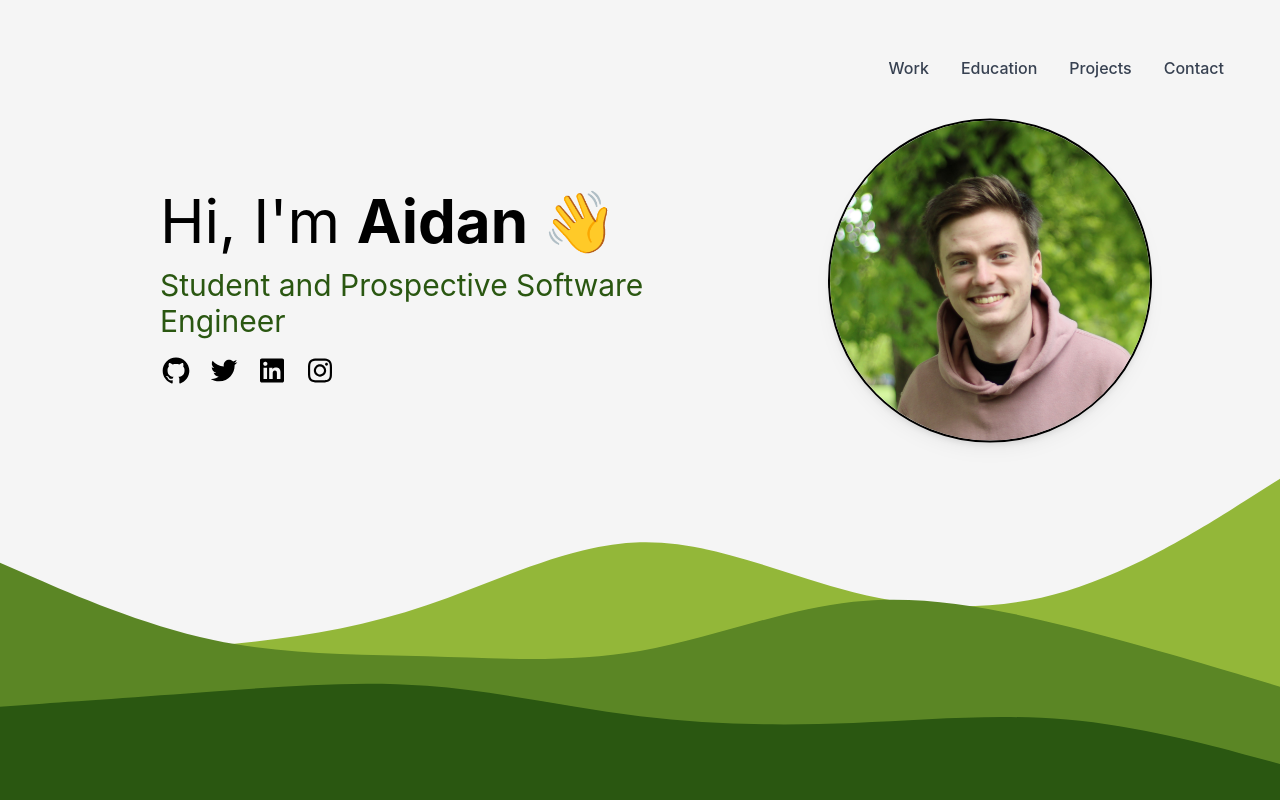
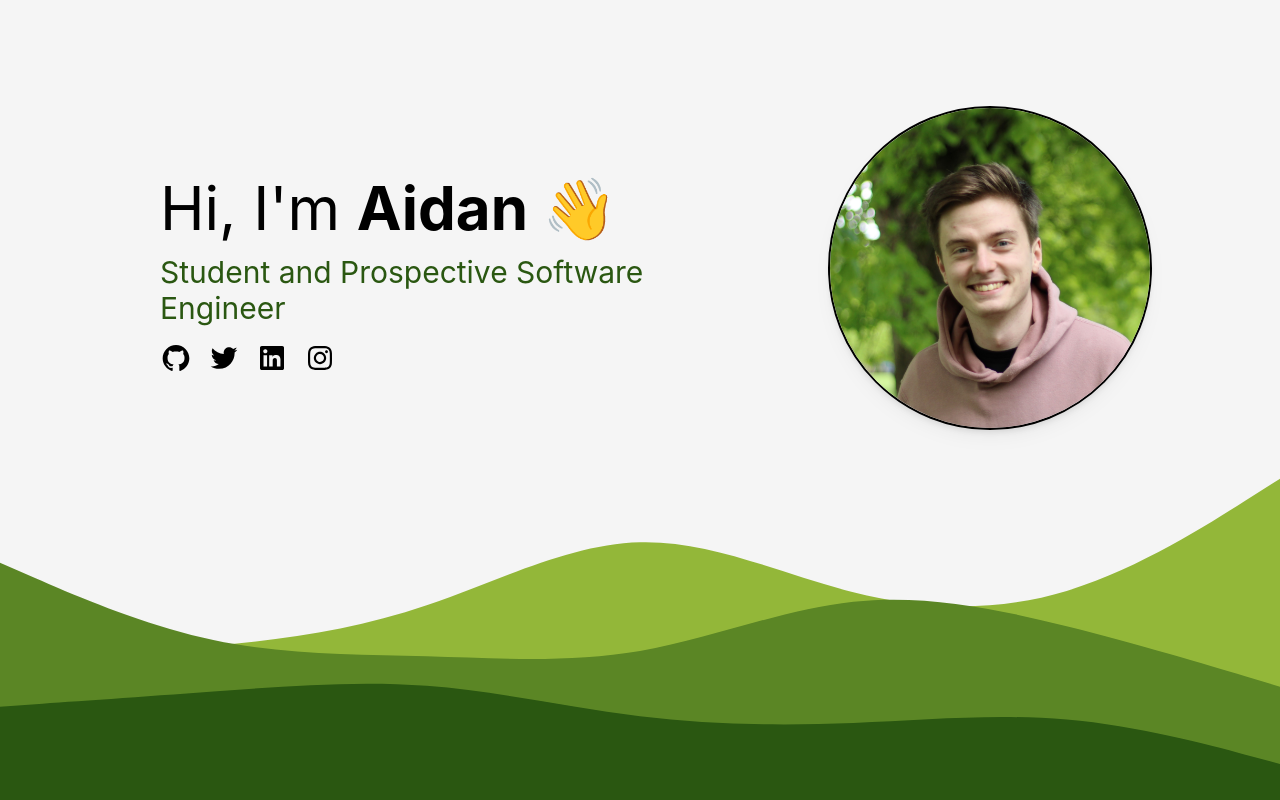
Before and after one commit to aidandagnall/aidandagnall.github.io, a React (Create React App) app: page / in a window 1280 px wide. Shown: the top 800 px of the page. Built offline with nearby package versions, Linux system fonts and the light colour scheme; the HTML template or start-up script is replaced by a standard one.

Commit message:
Remove navbar

```diff
--- a/src/components/NavBar.jsx
+++ b/src/components/NavBar.jsx
@@ -4,23 +4,23 @@ function NavBar(props) {
     return (
     <nav class="border-gray-200 px-2 sm:px-4 py-2.5 rounded z-50">
     <div class="flex flex-wrap justify-end items-end mx-auto">
-    <button data-collapse-toggle="navbar-default" type="button" class="inline-flex items-center p-2 ml-3 text-sm text-gray-500 rounded-lg md:hidden hover:bg-gray-100 focus:outline-none focus:ring-2 focus:ring-gray-200" aria-controls="navbar-default" aria-expanded="false">
+    <button data-collapse-toggle="navbar-default" type="button" class="inline-flex items-center p-2 ml-3 text-sm text-gray-500 rounded-lg xl:hidden hover:bg-gray-100 focus:outline-none focus:ring-2 focus:ring-gray-200" aria-controls="navbar-default" aria-expanded="false">
       <span class="sr-only">Open main menu</span>
       <svg class="w-6 h-6" aria-hidden="true" fill="currentColor" viewBox="0 0 20 20" xmlns="http://www.w3.org/2000/svg"><path fill-rule="evenodd" d="M3 5a1 1 0 011-1h12a1 1 0 110 2H4a1 1 0 01-1-1zM3 10a1 1 0 011-1h12a1 1 0 110 2H4a1 1 0 01-1-1zM3 15a1 1 0 011-1h12a1 1 0 110 2H4a1 1 0 01-1-1z" clip-rule="evenodd"></path></svg>
     </button>
-    <div class="hidden absolute top-10 left-10 right-10 w-auto md:block md:w-auto" id="navbar-default">
-      <ul class="flex flex-col p-4 mt-4 mb-4 rounded-lg bg-white md:bg-transparent md:flex-row justify-end md:space-x-8 md:mt-0 font-medium md:border-0">
+    <div class="hidden absolute top-10 left-10 right-10 w-auto xl:block xl:w-auto z-50" id="navbar-default">
+      <ul class="flex flex-col p-4 mt-4 mb-4 rounded-lg bg-white xl:bg-transparent xl:flex-row justify-end xl:space-x-8 xl:mt-0 font-medium xl:border-0">
         <li>
-          <a href="#work" class="block py-2 pr-4 pl-3 text-gray-700 rounded md:bg-transparent md:p-0">Work</a>
+          <a href="#work" class="py-2 pr-4 pl-3 text-gray-700 rounded xl:bg-transparent xl:p-0">Work</a>
         </li>
         <li>
-          <a href="#education" class="block py-2 pr-4 pl-3 text-gray-700 rounded md:hover:bg-transparent md:border-0 md:p-0">Education</a>
+          <a href="#education" class="py-2 pr-4 pl-3 text-gray-700 rounded xl:hover:bg-transparent xl:border-0 xl:p-0">Education</a>
         </li>
         <li>
-          <a href="#projects" class="block py-2 pr-4 pl-3 text-gray-700 rounded md:hover:bg-transparent md:border-0 md:p-0">Projects</a>
+          <a href="#projects" class="py-2 pr-4 pl-3 text-gray-700 rounded xl:hover:bg-transparent xl:border-0 xl:p-0">Projects</a>
         </li>
         <li>
-          <a href="#contact" class="block py-2 pr-4 pl-3 text-gray-700 rounded md:hover:bg-transparent md:border-0 md:p-0">Contact</a>
+          <a href="#contact" class="py-2 pr-4 pl-3 text-gray-700 rounded xl:hover:bg-transparent xl:border-0 xl:p-0">Contact</a>
         </li>
       </ul>
     </div>
--- a/src/pages/Home.jsx
+++ b/src/pages/Home.jsx
@@ -16,7 +16,10 @@ function Home(props) {
             <div className="flex flex-col relative bg-bg">
                 <div className="relative flex flex-col sm:h-screen h-min">
 
-                    <NavBar/>
+                    {/* <div className='py-4 h-8'>
+                        <NavBar/>
+                    </div> */}
+
                     <Parallax translateY={[-35, 40]} className='z-0 pointer-events-none'>
                         <Hero />
                     </Parallax>
```
